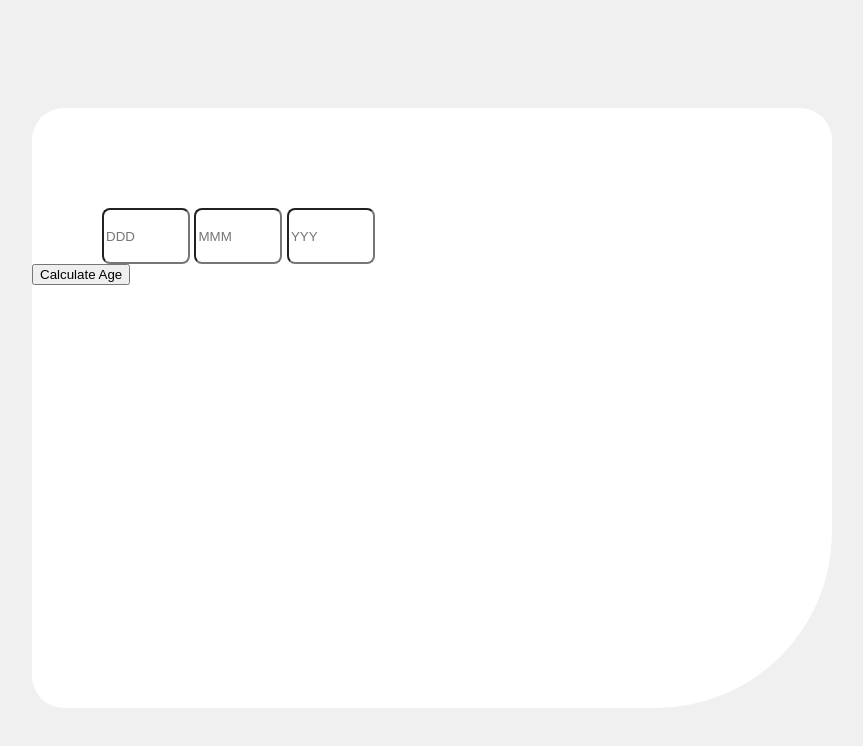
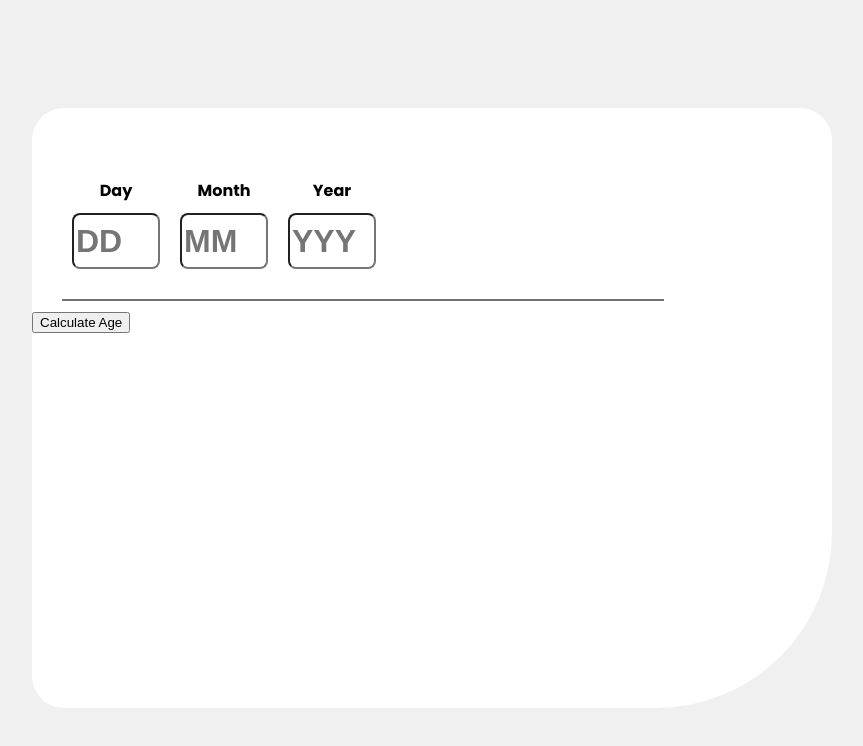
Before and after one commit to Noahsparkes/Age-calculator-app, a plain HTML site: page index.html in a window 1280 px wide. Shown: the whole page, without its empty margins (208-1071 px from the left). Drawn offline with Linux system fonts and the light colour scheme.

Commit message:
Minor style changes and sructural changes to input fields.

```diff
--- a/app.js
+++ b/app.js
@@ -44,27 +44,8 @@ function calculateAge() {
     }
 
     // Display the result
-    document.getElementById('result').innerText = `You are ${years} years, ${months} months, and ${days} days old.`;
-  } //change thi sstatement
+    document.getElementById('result').innerText = `${years} years ${months} months ${days} days`;
+  } //change this statement
 
   // Adding a debug statement to ensure the script is loaded
   console.log('Script loaded successfully');
-
-
-
-
-  /*todo list
-
-  -start styling the container.
-  -
-
-
-
-
-
-
-
-
-
-
-  */
--- a/index.html
+++ b/index.html
@@ -21,36 +21,30 @@
 
   </style>
 </head>
-<body>
-
 <div class="main-container">
   <h1></h1><!--optional-->
   <div class="input-group">
-        <input type="number" id="day" placeholder="DDD" min="1" max="31">
-        <input type="number" id="month" placeholder="MMM" min="1" max="12">
+    <div class="input-item">
+      <h1>Day</h1>
+      <input type="number" id="day" placeholder="DD" min="1" max="31">
+    </div>
+    <div class="input-item">
+      <h1>Month</h1>
+      <input type="number" id="month" placeholder="MM" min="1" max="12">
+    </div>
+    <div class="input-item">
+      <h1>Year</h1>
       <input type="number" id="year" placeholder="YYY" min="1">
     </div>
+  </div>
+  <hr>
   <button onclick="calculateAge()">Calculate Age</button>
   <p id="result"></p>
 </div>
 
-  </div><!---->
 
 
-<!--
-  Day
-  DD
-
-  Month
-  MM
-
-  Year
-  YYYY
-
-  -- years
-  -- months
-  -- days
-
+  <!---
   <div class="attribution">
     Challenge by <a href="https://www.frontendmentor.io?ref=challenge" target="_blank">Frontend Mentor</a>.
     Coded by <a href="#">Noah Sparkes</a>.
--- a/style.css
+++ b/style.css
@@ -1,44 +1,71 @@
-body{
+body {
     background-color: hsl(0, 0%, 94%);
     display: flex;
     justify-content: center;
+}
+
+.main-container {
+    background-color: hsl(0, 0%, 100%);
+    margin-top: 100px;
+    width: 800px;
+    height: 600px;
+    justify-content: center;
+    text-align: left;
+    border-radius: 2em 2em 11em;
+    font-family: 'Poppins', sans-serif;
+}
+
+.input-group {
+    display: flex;
+    justify-content: left;  /*was space-between*/
+    align-items: center;
+    margin-top: 60px;
+    margin-left: 30px; /*space from the side wall*/
+}
+
+.input-item {
+    display: flex;
+    flex-direction: column;
+    align-items: center;
+    margin: 10px;
+}
+
+.input-item h1 {
+    display: flex;
+
+    font-size: 16px;
+    margin: 0;
+    padding-bottom: 10px;
 
 }
 
-.main-container{
-    background-color: hsl(0, 0%, 100%);
-    margin-top: 100px;
-    width:800px ;
-    height: 600px;
-    justify-content: center;
-    text-align: left;
-    border-radius: 2em 2em 11em ; /*differernt values for different corners of the div*/
-    font-family: popins,sans-serif;
+#day, #month, #year {
+    height: 50px;
+    width: 80px;
+    border-radius: 8px;
+    font-family: 'popins', sans-serif;
+    font-size: 32px;
+    font-weight: 600;
+}
+hr{
+    width: 75%; /* Adjust this value to control the length of the hr line */
+    border: .5px solid hsl(0, 1%, 44%); /* Adjust the border style, color, and thickness if needed */
+    margin-top: 20px;
+    margin-left: 30px;
 }
 
-.input-group{
-    margin-top: 100px;
-    margin-left: 70px;
-
+#result{
+font-family:'Poppins', sans-serif;
+font-size: 32px;
+font-weight: 800;
 }
 
-#day{
-    height:50px;
-    width:80px ;
-    border-radius:8px;
-}
 
-#month{
-    height:50px;
-    width:80px ;
-    border-radius:8px;
-}
 
-#year{
-    height:50px;
-    width:80px ;
-    border-radius:8px;
-}
+
+
+
+
 
 
 
```
Lines whose indentation alone changed are shown as unchanged.
